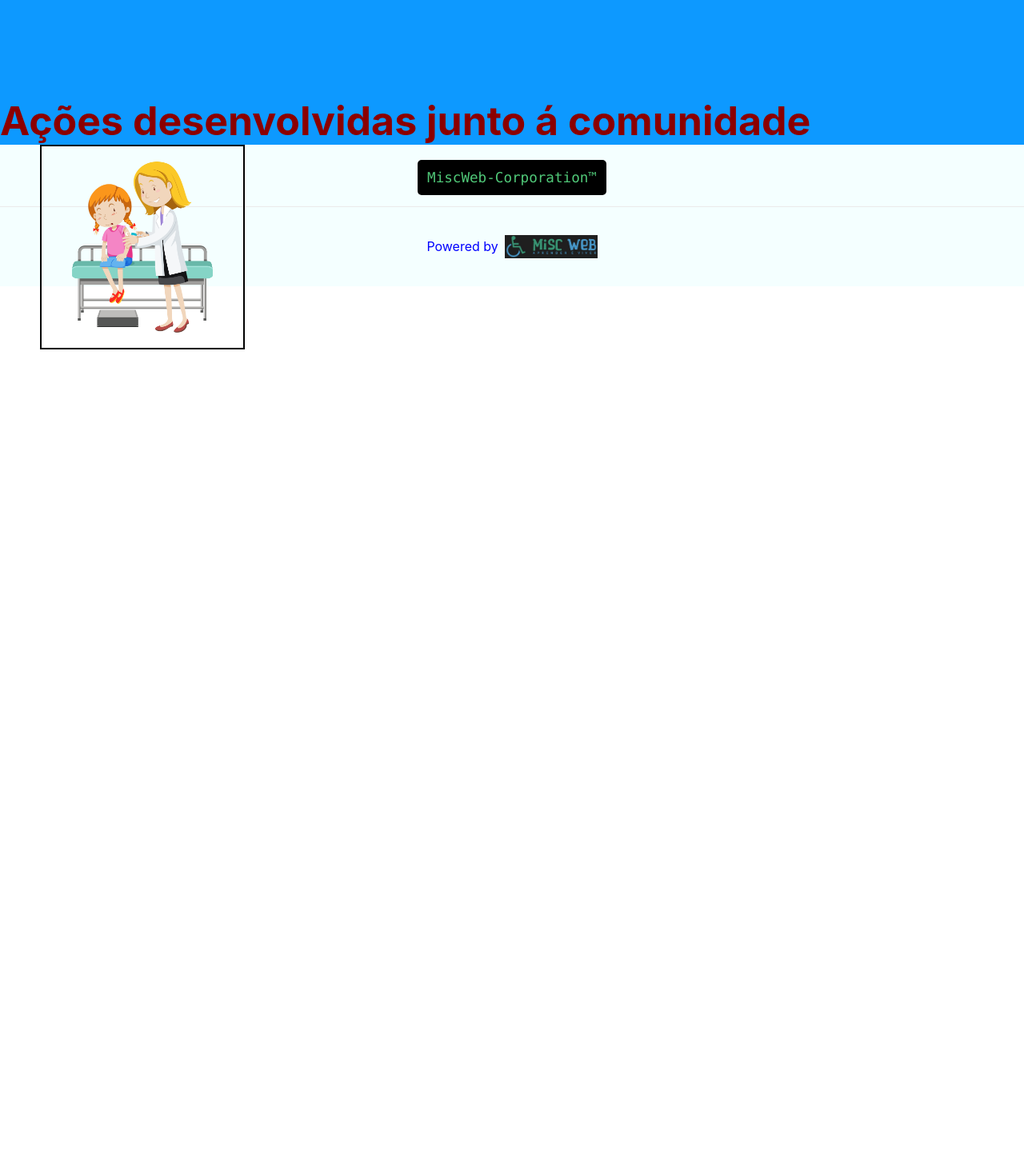
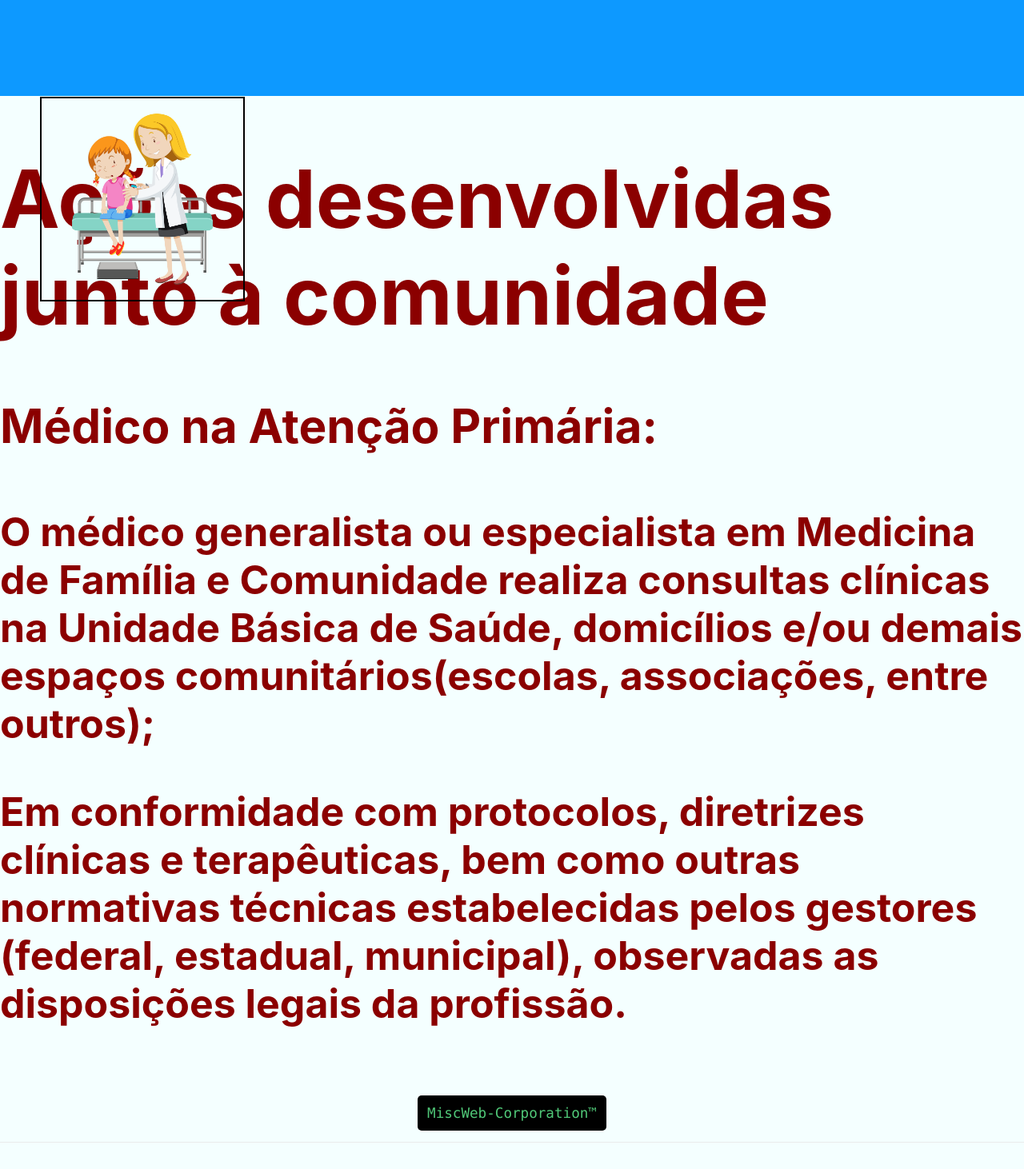
Before and after one commit to geta-org/miscweb-frontend, a Next.js app: page /acoes in a window 1280 px wide. Shown: the part 660-2122 px from the top of the page at 80% size. Before the commit the page ends 1097 px from the top, so only its background shows below. Built offline with nearby package versions, Linux system fonts and the light colour scheme.

Commit message:
texto acoes added

```diff
--- a/pages/acoes.jsx
+++ b/pages/acoes.jsx
@@ -109,9 +109,6 @@ export default function Acoes() {
             </div>
 
             <div className="titulo">Sua plataforma de aprendizado médico</div>
-            <div className="titulo2">
-              Ações desenvolvidas junto á comunidade
-            </div>
           </div>
         </div>
         <main>
@@ -122,6 +119,12 @@ export default function Acoes() {
               alt="Imagem Ações á Comunidade"
             />
           </div>
+          <div className="titulo2">
+              <h1>Ações desenvolvidas junto à comunidade</h1>
+              <h3>Médico na Atenção Primária:</h3>
+              <h4>O médico generalista ou especialista em Medicina de Família e Comunidade realiza consultas clínicas na Unidade Básica de Saúde, domicílios e/ou demais espaços comunitários(escolas, associações, entre outros);
+                <p>Em conformidade com protocolos, diretrizes clínicas e terapêuticas, bem como outras normativas técnicas estabelecidas pelos gestores (federal, estadual, municipal), observadas as disposições legais da profissão.</p></h4>
+            </div>
           <p className="description">
             <code>MiscWeb-Corporation™ </code>
           </p>
```
